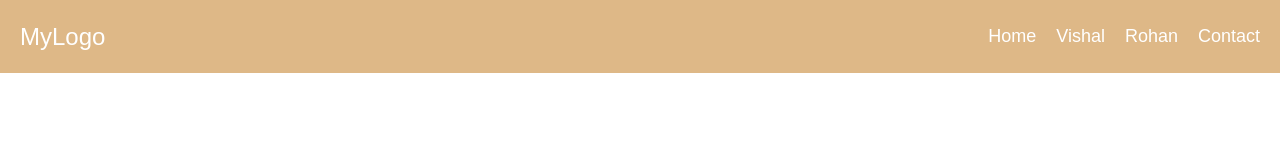
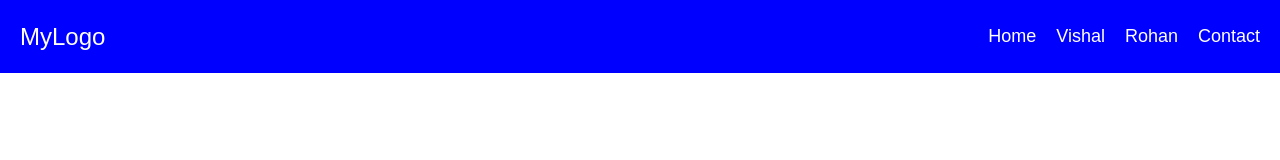
Before and after one commit to vsvishal/zevistahealthcare, a plain HTML site: page index.html in a window 1280 px wide. Drawn offline with Linux system fonts and the light colour scheme.

Commit message:
bgcolor changes

```diff
--- a/assets/css/index.css
+++ b/assets/css/index.css
@@ -7,7 +7,7 @@ body {
     justify-content: space-between;
     align-items: center;
     padding: 10px 20px;
-    background-color: burlywood
+    background-color: blue
 }
 .logo {
     font-size: 24px;
```
